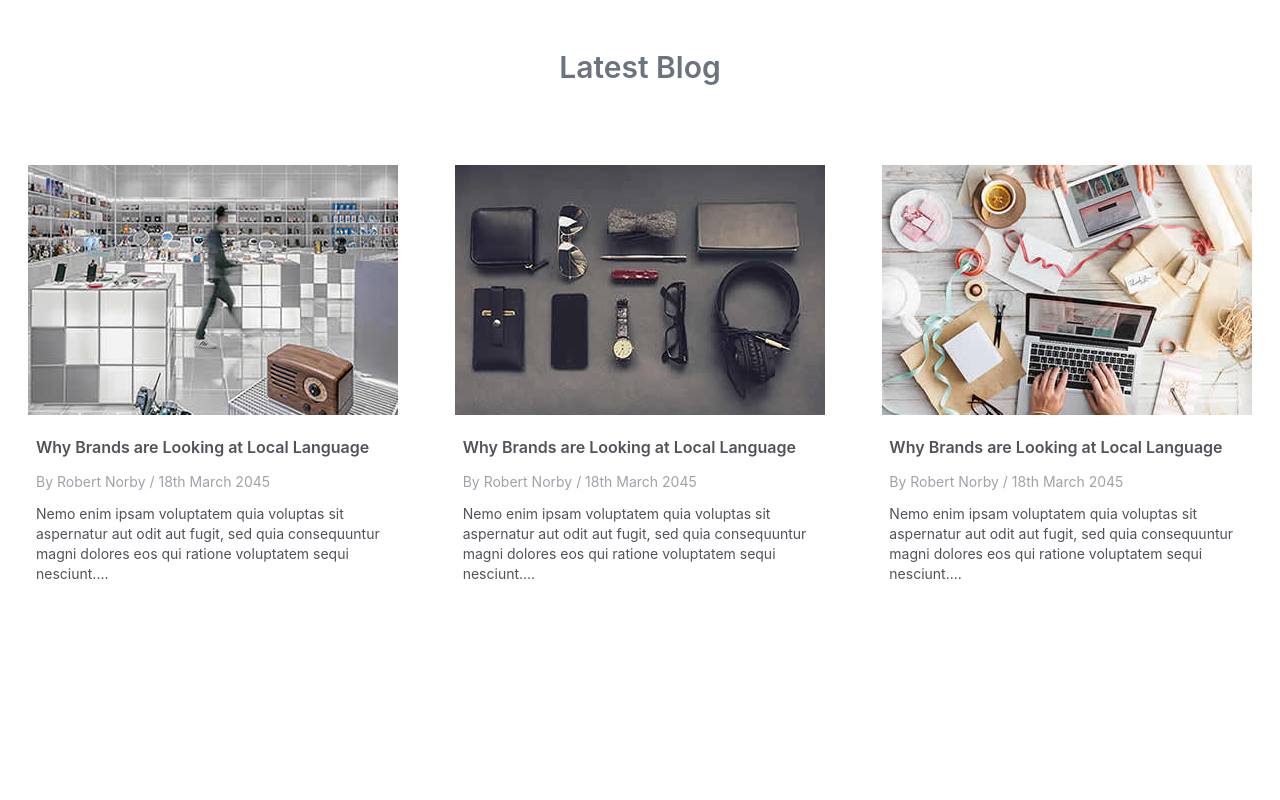
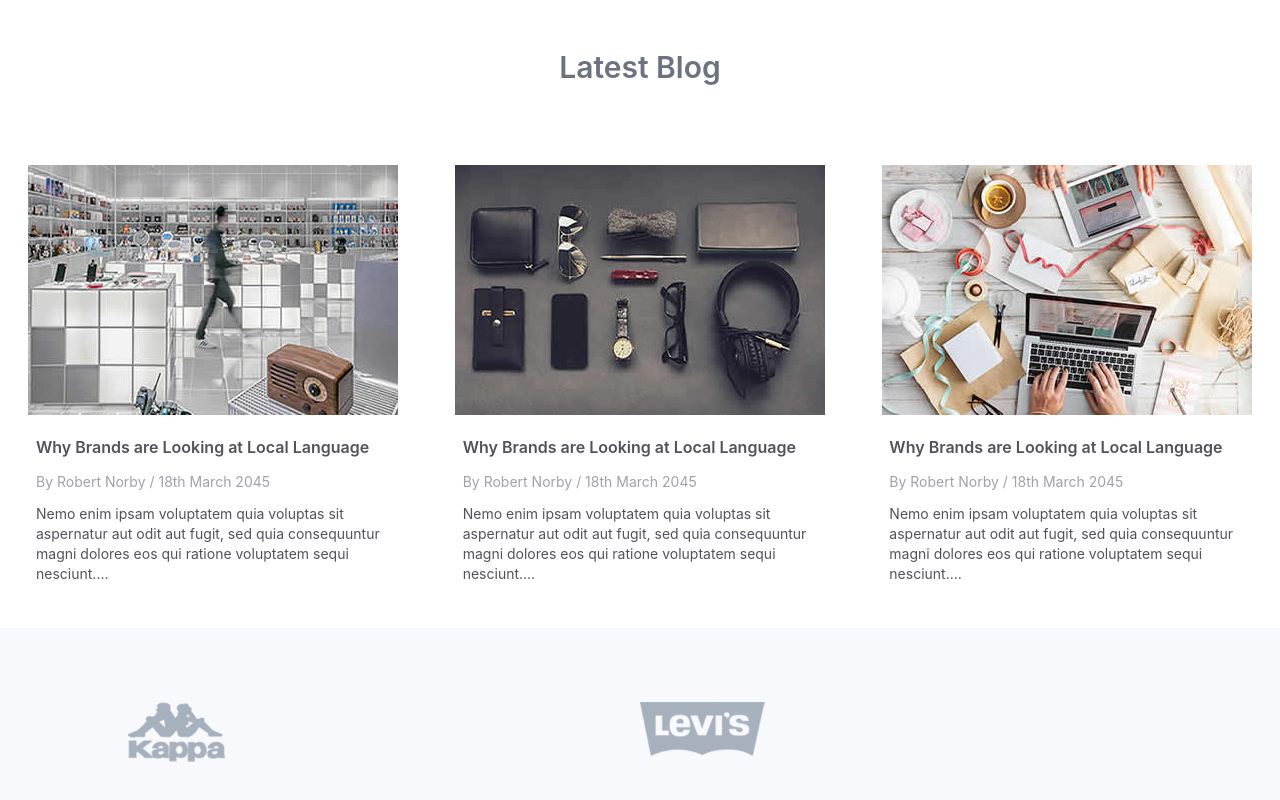
Before and after one commit to longbui-dev/v-commerce, a React (Create React App) app: page / in a window 1280 px wide. Shown: the part 3532-4332 px from the top of the page. Before the commit the page ends 4176 px from the top, so only its background shows below. Built offline with nearby package versions, Linux system fonts and the light colour scheme.

Commit message:
[17-feature-clients]

```diff
--- a/package.json
+++ b/package.json
@@ -15,6 +15,7 @@
     "node-sass": "^7.0.3",
     "react": "^18.2.0",
     "react-dom": "^18.2.0",
+    "react-multi-carousel": "^2.8.2",
     "react-scripts": "5.0.1",
     "typescript": "^4.9.4",
     "web-vitals": "^2.1.4"
--- /dev/null
+++ b/src/components/clients/Clients.scss
@@ -0,0 +1,7 @@
+.clients {
+    background: #f8f9fd;
+
+    .container {
+        max-width: 80%;
+    }
+}
--- a/src/components/clients/Clients.tsx
+++ b/src/components/clients/Clients.tsx
@@ -1,8 +1,44 @@
+import Carousel from 'react-multi-carousel';
+import 'react-multi-carousel/lib/styles.css';
+import clients1 from "../../assets/img/clients1";
+import clients2 from "../../assets/img/clients2";
+import clients3 from "../../assets/img/clients3";
+import clients4 from "../../assets/img/clients4";
+import clients5 from "../../assets/img/clients5";
+import './Clients.scss';
 
-
+const responsive = {
+  superLargeDesktop: {
+    breakpoint: { max: 4000, min: 3000 },
+    items: 5
+  },
+  desktop: {
+    breakpoint: { max: 3000, min: 1024 },
+    items: 4
+  },
+  tablet: {
+    breakpoint: { max: 1024, min: 464 },
+    items: 2
+  },
+  mobile: {
+    breakpoint: { max: 464, min: 0 },
+    items: 2
+  }
+};
 function Clients() {
   return (
-    <></>
+    <div className='flex h-52 items-center clients cursor-pointer'>
+      <div className='container m-auto'>
+        <Carousel responsive={responsive} removeArrowOnDeviceType={["superLargeDesktop", "desktop", "tablet", "mobile"]}>
+          <img src={clients1} alt="client" />
+          <img src={clients2} alt="client" />
+          <img src={clients3} alt="client" />
+          <img src={clients4} alt="client" />
+          <img src={clients5} alt="client" />
+        </Carousel>
+      </div>
+    </div>
+
   );
 }
 
```
Also changed, not shown: 1 other file (tests, documents, lock files or other folders).
